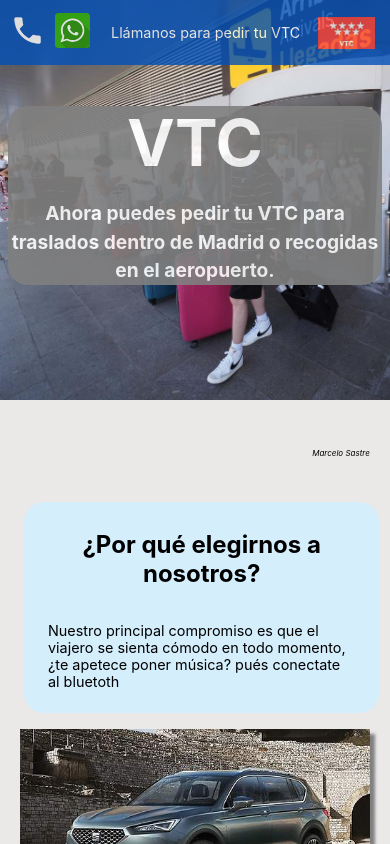
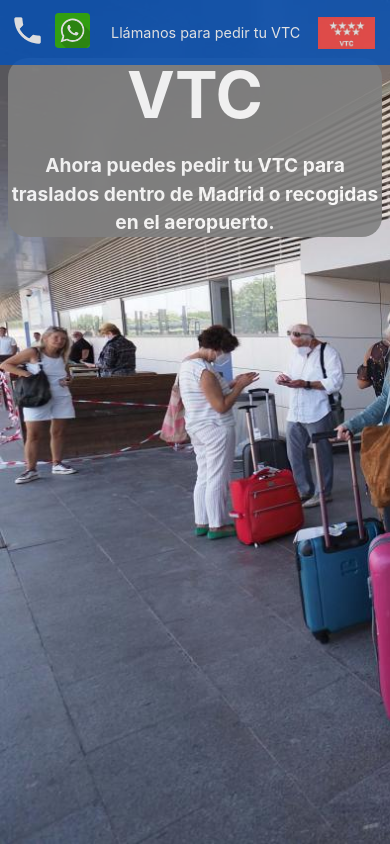
Before and after one commit to Deinonychus555/vtc, a Next.js app: page / in a window 390 px wide. Shown: the top 844 px of the page. Built offline with nearby package versions, Linux system fonts and the light colour scheme.

Commit message:
Mobile css fixed

```diff
--- a/components/Home/Home.module.css
+++ b/components/Home/Home.module.css
@@ -168,13 +168,6 @@
 }
 
 @media (max-width: 600px) {
-  .grid {
-    flex-direction: column;
-  }
-
-  .header{
-    height: 50vh;
-  }
 
   .mainImage{
     background-image: url('/images/llegadas.jpg');
@@ -189,7 +182,7 @@
   }
 
   @supports(object-fit: cover){
-    .imagex{
+    .mainImage{
       height: 100%;
       object-fit: cover;
       object-position: center center;
@@ -213,6 +206,106 @@
     bottom: -45.5vh;
     font-size: 0.5rem;
     left:78vw;
+  }
+  /*
+
+  .section.reverse{
+    flex-direction: row;
+  }
+
+  .section{
+    margin-bottom: 1rem;
+  }
+
+  .content{
+    margin-bottom: 1rem;
+  }
+
+  .main{
+    padding-left:10rem;
+  }
+
+  .main header{
+    padding: auto, 1.rem
+  }
+
+  h1 p.description {
+    font-size: 1.2rem;
+    padding: 0rem 0rem
+  }
+
+  .image{
+    height:auto;
+    box-shadow: 5px 5px 3px grey
+  }
+
+  .image.big{
+    width: 350px;
+  }
+
+  .image.small{
+    width: 350px;
+  }
+
+  .content{
+    margin: 1rem;
+    min-width: 95%;
+  }
+
+  .section{
+    margin: 0 0 1rem 0;
+  }
+
+*/
+
+}
+
+@media (max-width: 900px) {
+  .grid {
+    flex-direction: column;
+  }
+
+  .header{
+    height: 50vh;
+  }
+
+  .mainImage{
+    background-image: url('/images/llegadas.jpg');
+    background-color: #d4eefc; /*#f0f9ff;*/
+    background-size:cover;
+    position: absolute;
+    top:0;
+    right: 0;
+    display: flex;
+    width: 100%;
+    height: 400px;
+  }
+
+  @supports(object-fit: cover){
+    .mainImage{
+      height: 100%;
+      object-fit: cover;
+      object-position: center center;
+    }
+  }
+
+  .title {
+    position: relative;
+    z-index: 1;
+    background: grey;
+    opacity: 0.9;
+    color: white;
+    border-radius: 20px;
+    padding:0;
+    top:-1rem;
+  }
+
+  .author{
+    z-index:1;
+    position:relative;
+    bottom: -95.5vh;
+    font-size: 0.5rem;
+    left:79vw;
   }
 
   .section.reverse{
```
